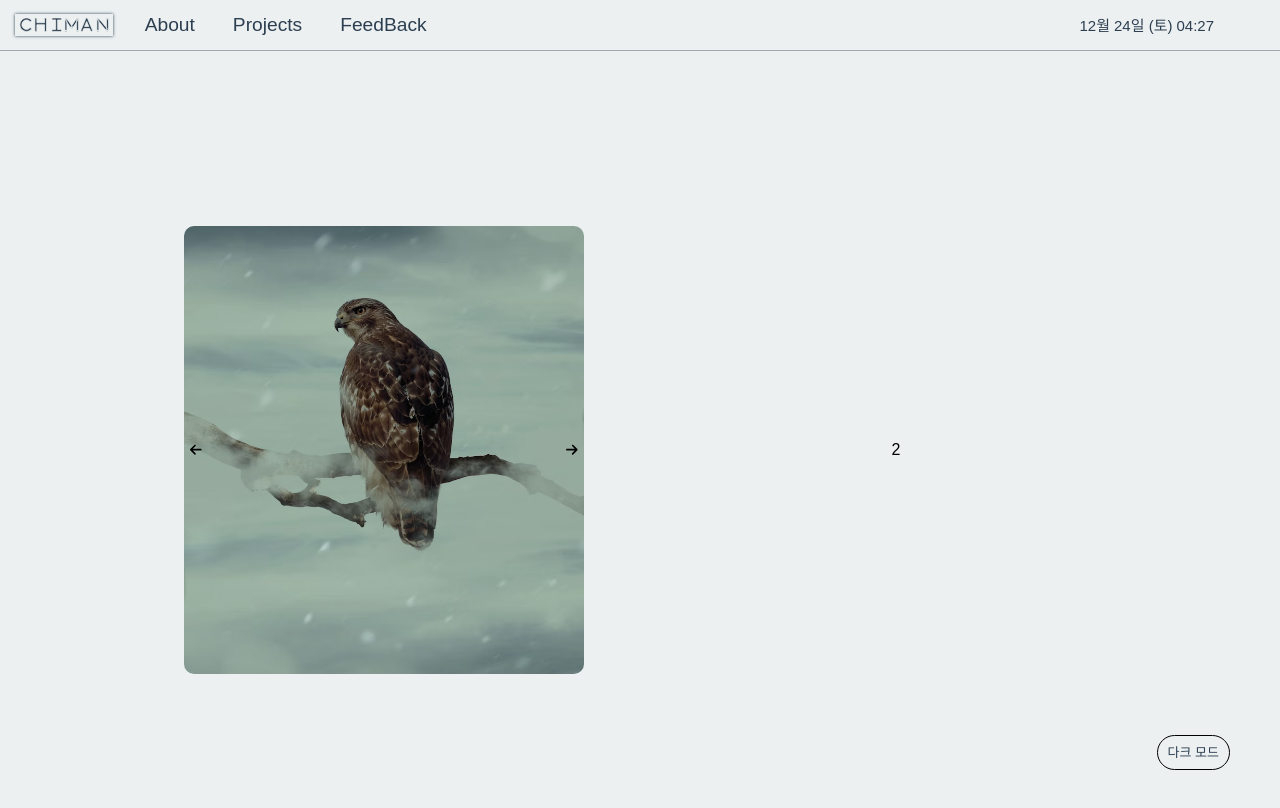
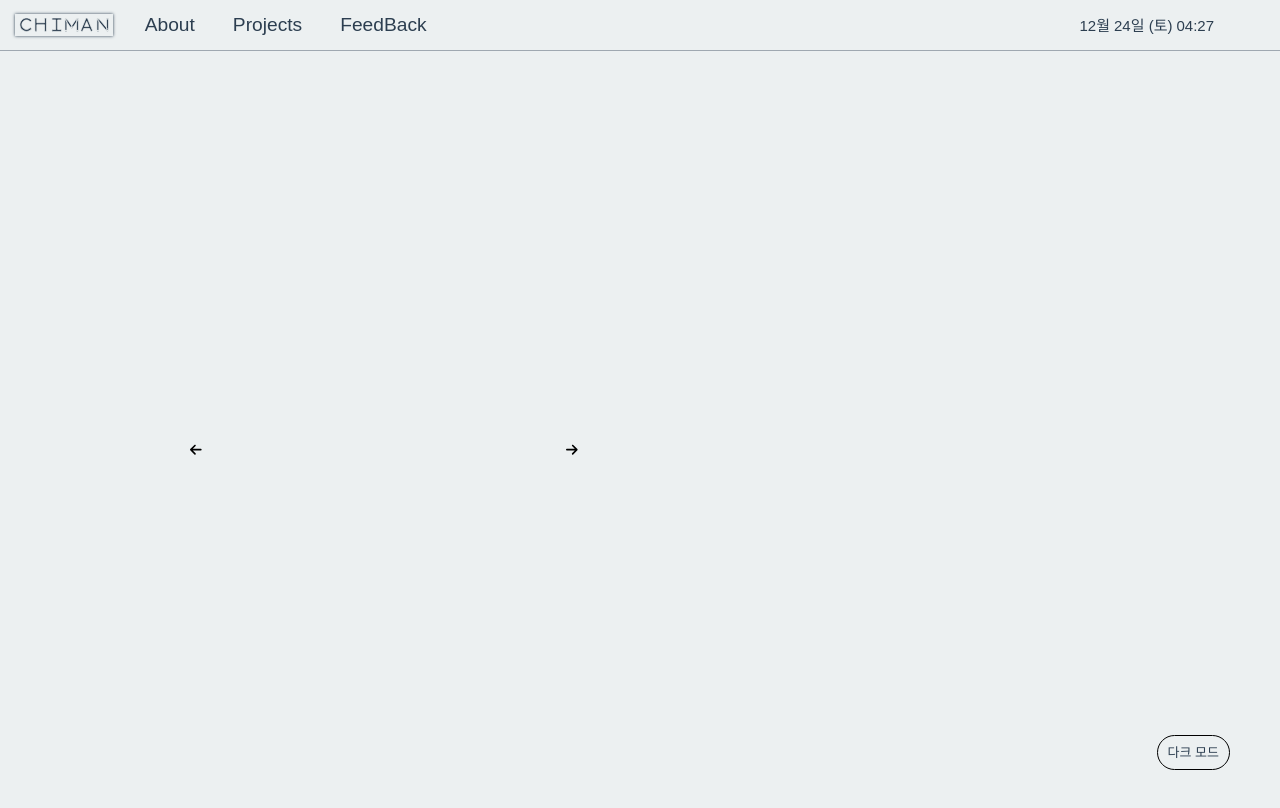
Before and after one commit to rlaclghks123/portfolio, a React (Create React App) app: page /projects in a window 1280 px wide. Shown: the top 808 px of the page. Built offline with nearby package versions, Linux system fonts and the light colour scheme.

Commit message:
feat: project 컴포넌트 캐러셀 추가

```diff
--- a/src/routes/Projects.jsx
+++ b/src/routes/Projects.jsx
@@ -1,26 +1,22 @@
 import styled from 'styled-components';
 import Carousel from '../components/Carousel';
 import DoubleBox from '../components/DoubleBox';
+import { motion } from 'framer-motion';
 
-const ItemImg = styled.div`
+const ItemImg = styled(motion.div)`
   background-position: center;
   background-size: cover;
-  background-image: url(${({ imgSrc }) => imgSrc});
-  width: 90vw;
-  height: 35vw;
+  background-image: url(${({ imgsrc }) => imgsrc});
+  width: 55vh;
+  height: 70vh;
 `;
 
 function Projects() {
   return (
     <DoubleBox>
       <Carousel>
-        {['images/고래.png', 'images/다람쥐.png', 'images/독수리.png', 'images/새.png'].map(
-          (imgSrc, i) => {
-            return <ItemImg imgSrc={imgSrc} key={i} />;
-          }
-        )}
+        <ItemImg />
       </Carousel>
-      <div>2</div>
     </DoubleBox>
   );
 }
```
